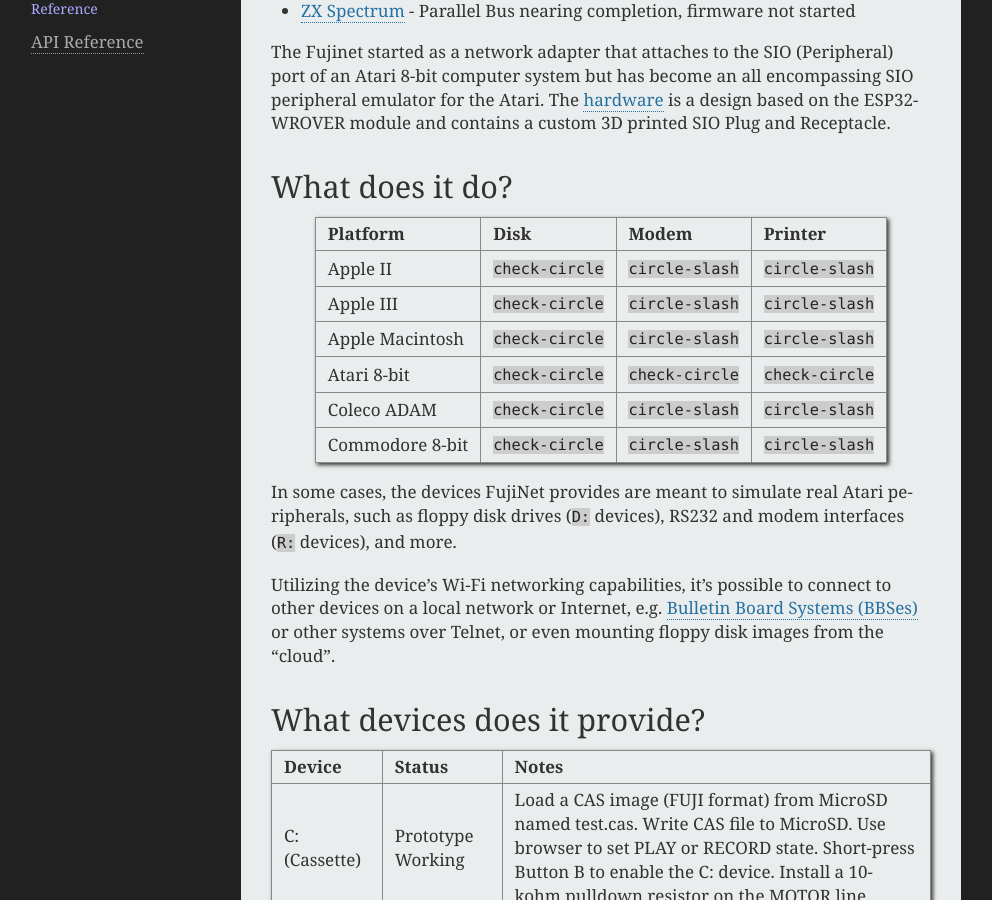
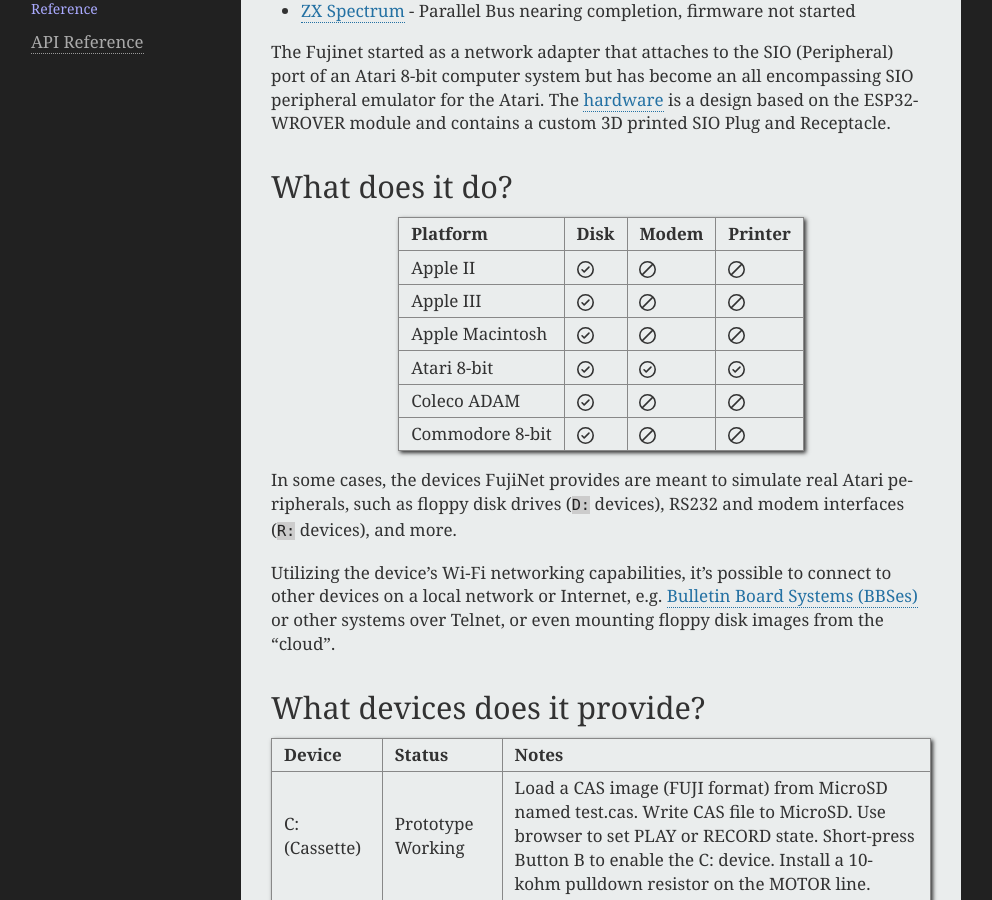
Before and after one commit to benjamink/test-sphinx-docs, a Sphinx documentation site: the page built from docs/overview/what-is-it.md, in a window 1280 px wide and 900 px high, scrolled down 662 px. Shown: the whole window, without its empty margins (149-1141 px from the left). Built offline with Sphinx 7.4.7, drawn with Linux system fonts in a browser that asks for light colours; cross-references to code outside the pages are shown as plain code; some of the changed lines change nothing that is shown.

Commit message:
fix typo

```diff
--- a/docs/overview/what-is-it.md
+++ b/docs/overview/what-is-it.md
@@ -20,12 +20,12 @@
 
 | Platform        | Disk                    | Modem                   | Printer                 |
 |-----------------|-------------------------|-------------------------|-------------------------|
-| Apple II        | {opticon}`check-circle` | {opticon}`circle-slash` | {opticon}`circle-slash` |
-| Apple III       | {opticon}`check-circle` | {opticon}`circle-slash` | {opticon}`circle-slash` |
-| Apple Macintosh | {opticon}`check-circle` | {opticon}`circle-slash` | {opticon}`circle-slash` |
-| Atari 8-bit     | {opticon}`check-circle` | {opticon}`check-circle` | {opticon}`check-circle` |
-| Coleco ADAM     | {opticon}`check-circle` | {opticon}`circle-slash` | {opticon}`circle-slash` |
-| Commodore 8-bit | {opticon}`check-circle` | {opticon}`circle-slash` | {opticon}`circle-slash` |
+| Apple II        | {octicon}`check-circle` | {octicon}`circle-slash` | {octicon}`circle-slash` |
+| Apple III       | {octicon}`check-circle` | {octicon}`circle-slash` | {octicon}`circle-slash` |
+| Apple Macintosh | {octicon}`check-circle` | {octicon}`circle-slash` | {octicon}`circle-slash` |
+| Atari 8-bit     | {octicon}`check-circle` | {octicon}`check-circle` | {octicon}`check-circle` |
+| Coleco ADAM     | {octicon}`check-circle` | {octicon}`circle-slash` | {octicon}`circle-slash` |
+| Commodore 8-bit | {octicon}`check-circle` | {octicon}`circle-slash` | {octicon}`circle-slash` |
 
 In some cases, the devices FujiNet provides are meant to simulate real Atari peripherals, such as floppy disk drives (`D:` devices), RS232 and modem interfaces (`R:` devices), and more.
 
```
